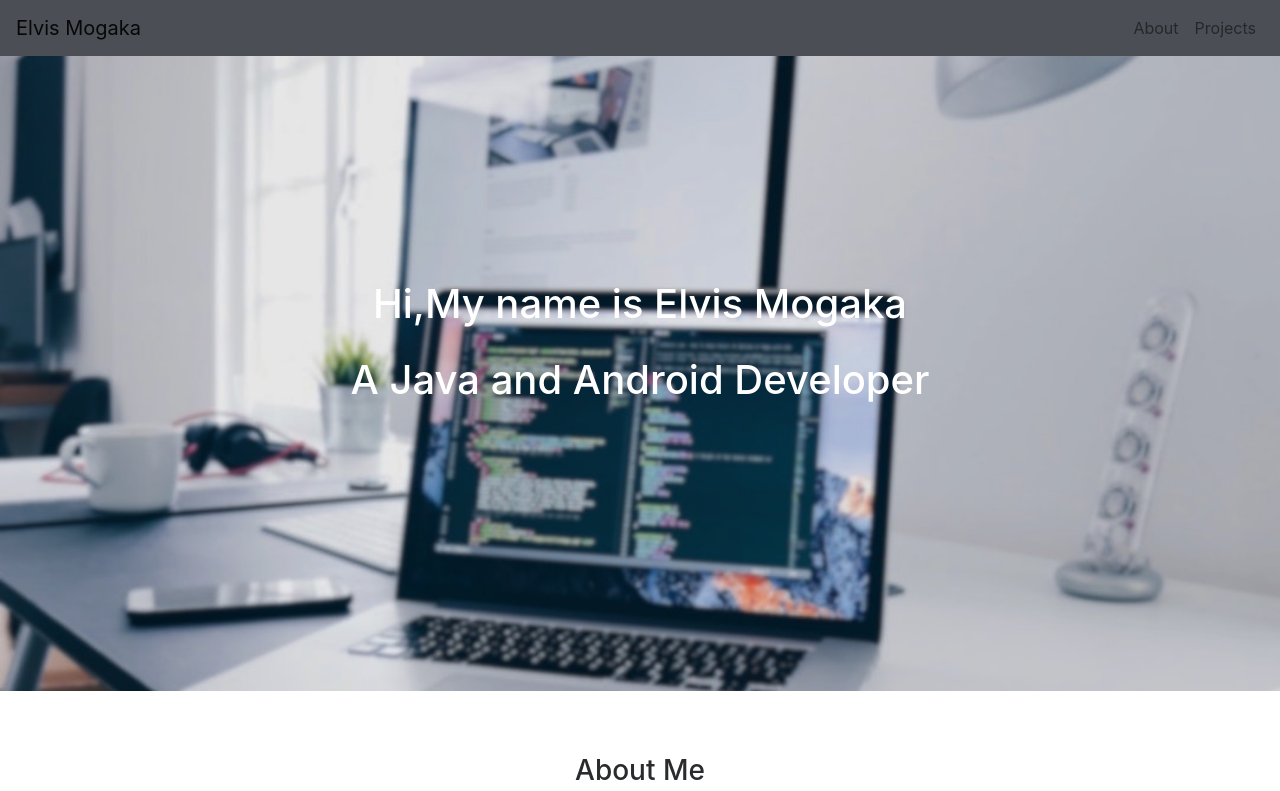
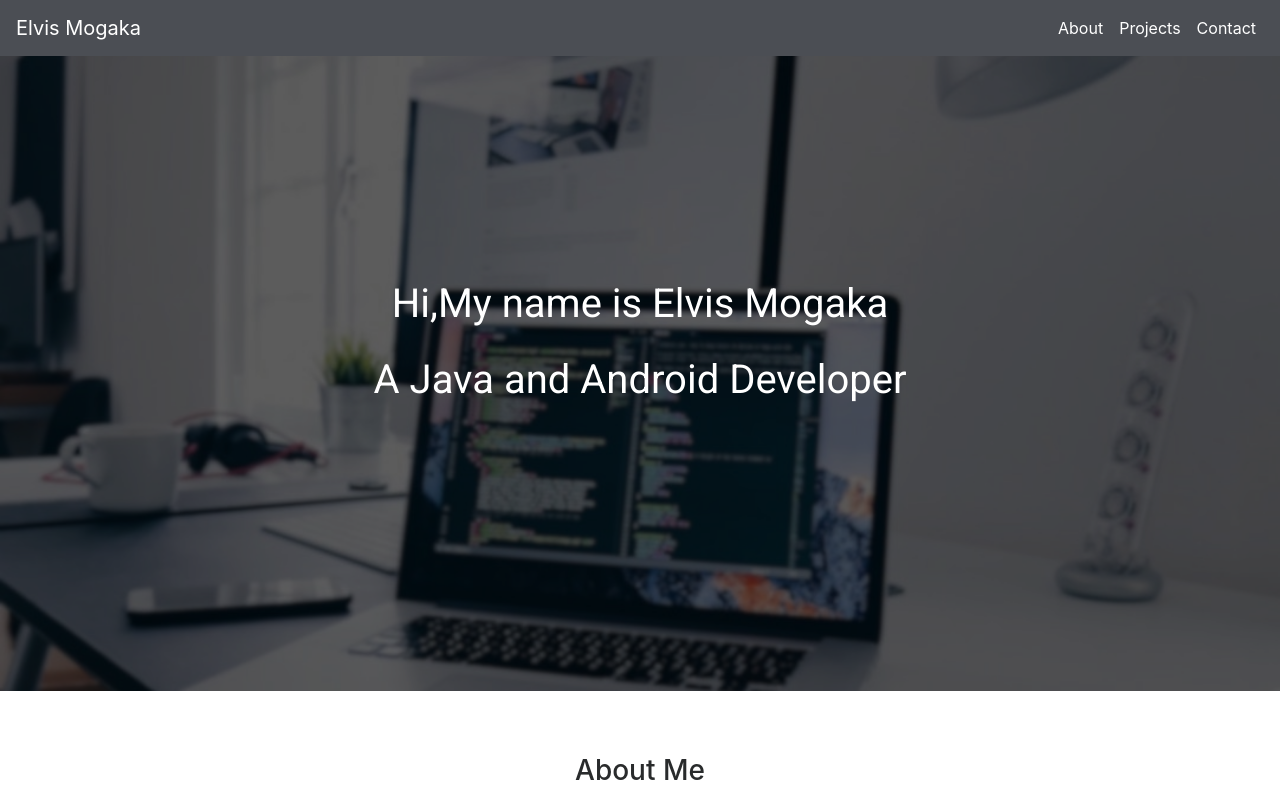
Before and after one commit to mosoti17/mosoti17.github.io, a plain HTML site: page index.html in a window 1280 px wide. Shown: the top 791 px of the page. Drawn offline with nearby package versions, Linux system fonts and the light colour scheme; a script that the page names is missing.

Commit message:
added tint on background image

```diff
--- a/css/styles.css
+++ b/css/styles.css
@@ -16,9 +16,12 @@ section{
 background-size: cover;
 background-image: url("../assets/potifolio_bg1.jpg");
 background-attachment: fixed;
-background-color: #1e61cc;
 
-
+}
+#landing{
+  background-color: rgba(0, 0, 0,0.6);
+color:#fff;
+font-family: 'Roboto', sans-serif;
 }
 .introduction{
   padding: 22% 0 22% 0;
@@ -38,6 +41,7 @@ text-align: -webkit-center;
 margin: 5%;
 overflow: scroll;
 }
+
 #contact{
 
 }
--- a/index.html
+++ b/index.html
@@ -6,6 +6,7 @@
     <title>Mosoti</title>
     <link rel="stylesheet" href="https://maxcdn.bootstrapcdn.com/bootstrap/4.0.0-alpha.6/css/bootstrap.min.css" integrity="sha384-rwoIResjU2yc3z8GV/NPeZWAv56rSmLldC3R/AZzGRnGxQQKnKkoFVhFQhNUwEyJ" crossorigin="anonymous">
     <script src="https://use.fontawesome.com/b2458bf7c6.js"></script>
+    <link href="https://fonts.googleapis.com/css?family=Changa+One|Lobster|Roboto" rel="stylesheet">
     <link rel="stylesheet" href="css/styles.css">
 
 
@@ -17,24 +18,28 @@
       <button class="navbar-toggler navbar-toggler-right" type="button" data-toggle="collapse" data-target="#navbarNavAltMarkup" aria-controls="navbarNavAltMarkup" aria-expanded="false" aria-label="Toggle navigation">
         <span class="navbar-toggler-icon"></span>
       </button>
-      <a class="navbar-brand" href="#portifolio">Elvis Mogaka</a>
+      <a class="navbar-brand text-white" href="#portifolio">Elvis Mogaka</a>
       <div class="collapse navbar-collapse" id="navbarNavAltMarkup">
         <div class="navbar-nav ml-auto">
 
-          <a class="nav-item nav-link" href="#about">About</a>
-          <a class="nav-item nav-link" href="#projects">Projects</a>
-          <!-- <a class="nav-item nav-link" href="#Contact">Contact</a> -->
+          <a class="nav-item nav-link text-white" href="#about">About</a>
+          <a class="nav-item nav-link text-white" href="#projects">Projects</a>
+          <a class="nav-item nav-link text-white" href="#Contact">Contact</a>
         </div>
       </div>
     </nav>
 
 
     <section  id="portifolio" class="home">
-
+      <div id="landing">
         <div class="introduction">
           <h1 class="text-xs-center">Hi,My name is Elvis Mogaka</h1><br>
           <h1>A Java and Android Developer</h1>
         </div>
+
+      </div>
+
+
 
     </section>
     <section id="about">
```
